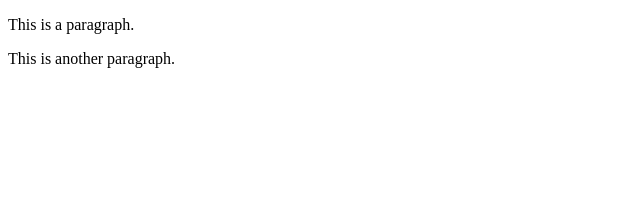
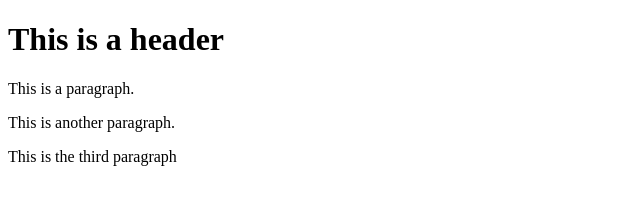
Before and after one commit to infrarojo/git-test, a plain HTML site: page index.html in a window 1280 px wide. Shown: the whole page, without its empty margins (0-640 px from the left). Drawn offline with Linux system fonts and the light colour scheme.

Commit message:
third commit

```diff
--- a/index.html
+++ b/index.html
@@ -2,7 +2,9 @@
 <html>
 	<head></head>
 	<body>
+		<h1>This is a header</h1>
 		<p>This is a paragraph.</p>
 		<p>This is another paragraph.</p>
+		<p>This is the third paragraph</p>
 	</body>
 </html>
```
